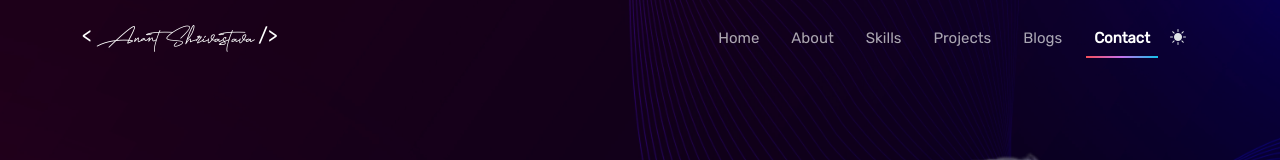
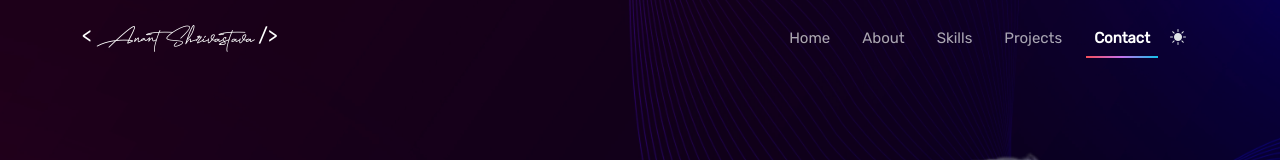
Before and after one commit to anantshrivastava26/anantshrivastava26.github.io, a plain HTML site: page index.html in a window 1280 px wide. Shown: the top 160 px of the page. Drawn offline with Linux system fonts and the light colour scheme.

Commit message:
Update index.html

```diff
--- a/index.html
+++ b/index.html
@@ -85,7 +85,7 @@
                             <li class="nav-item" data-aos="fade-down" data-aos-delay="600" data-bs-dismiss="offcanvas"><a href="#about" class="nav-link">About</a></li>
                             <li class="nav-item" data-aos="fade-down" data-aos-delay="700" data-bs-dismiss="offcanvas" ><a href="#skills" class="nav-link">Skills</a></li>
                             <li class="nav-item" data-aos="fade-down" data-aos-delay="800" data-bs-dismiss="offcanvas"><a href="#projects" class="nav-link">Projects</a></li>
-                            <li class="nav-item" data-aos="fade-down" data-aos-delay="900" data-bs-dismiss="offcanvas"><a href="#blogs" class="nav-link">Blogs</a></li>
+                            <!--<li class="nav-item" data-aos="fade-down" data-aos-delay="900" data-bs-dismiss="offcanvas"><a href="#blogs" class="nav-link">Blogs</a></li>-->
                             <li class="nav-item" data-aos="fade-down" data-aos-delay="1000" data-bs-dismiss="offcanvas"><a href="#contact" class="nav-link">Contact</a></li>
                         </ul>
                     </div>
```
